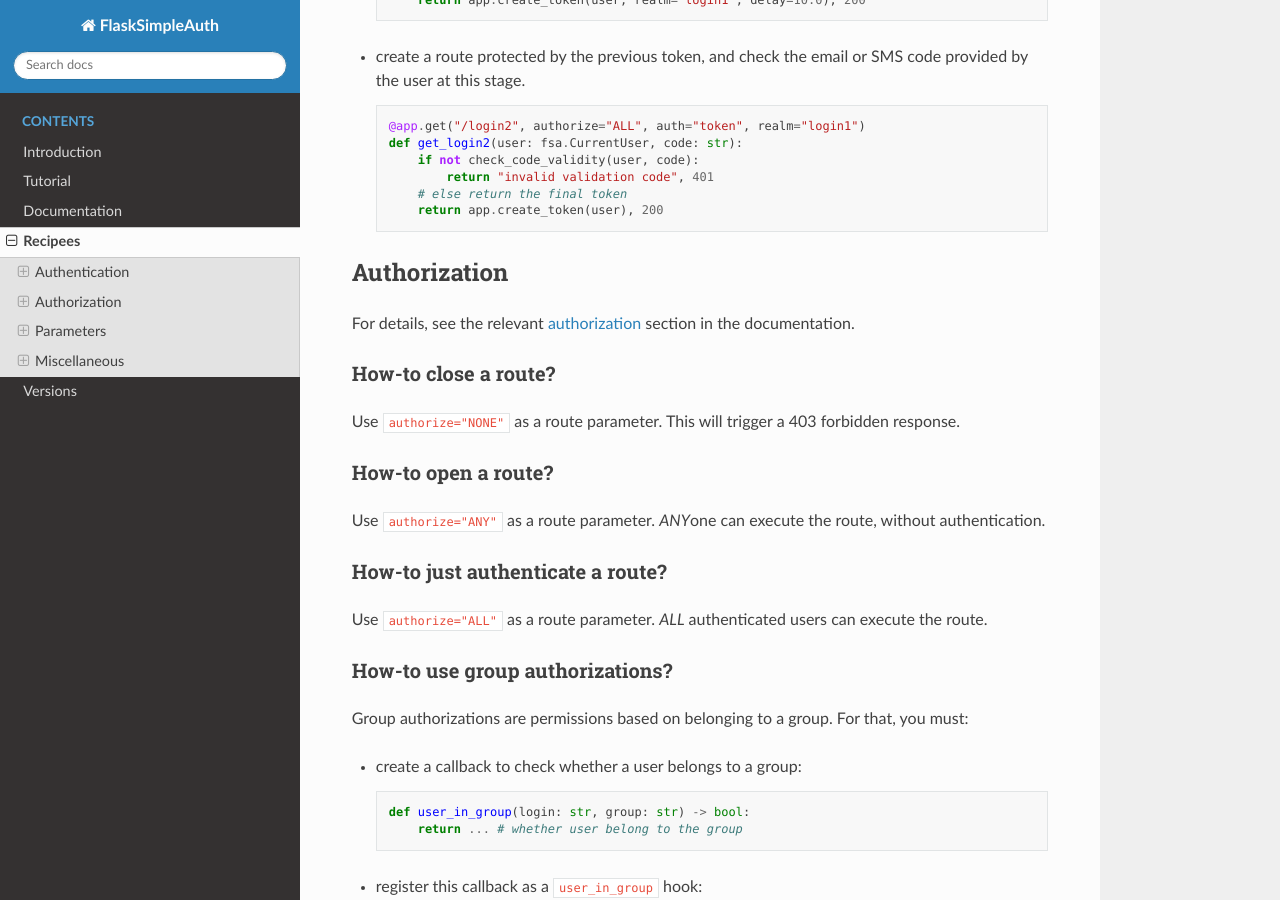
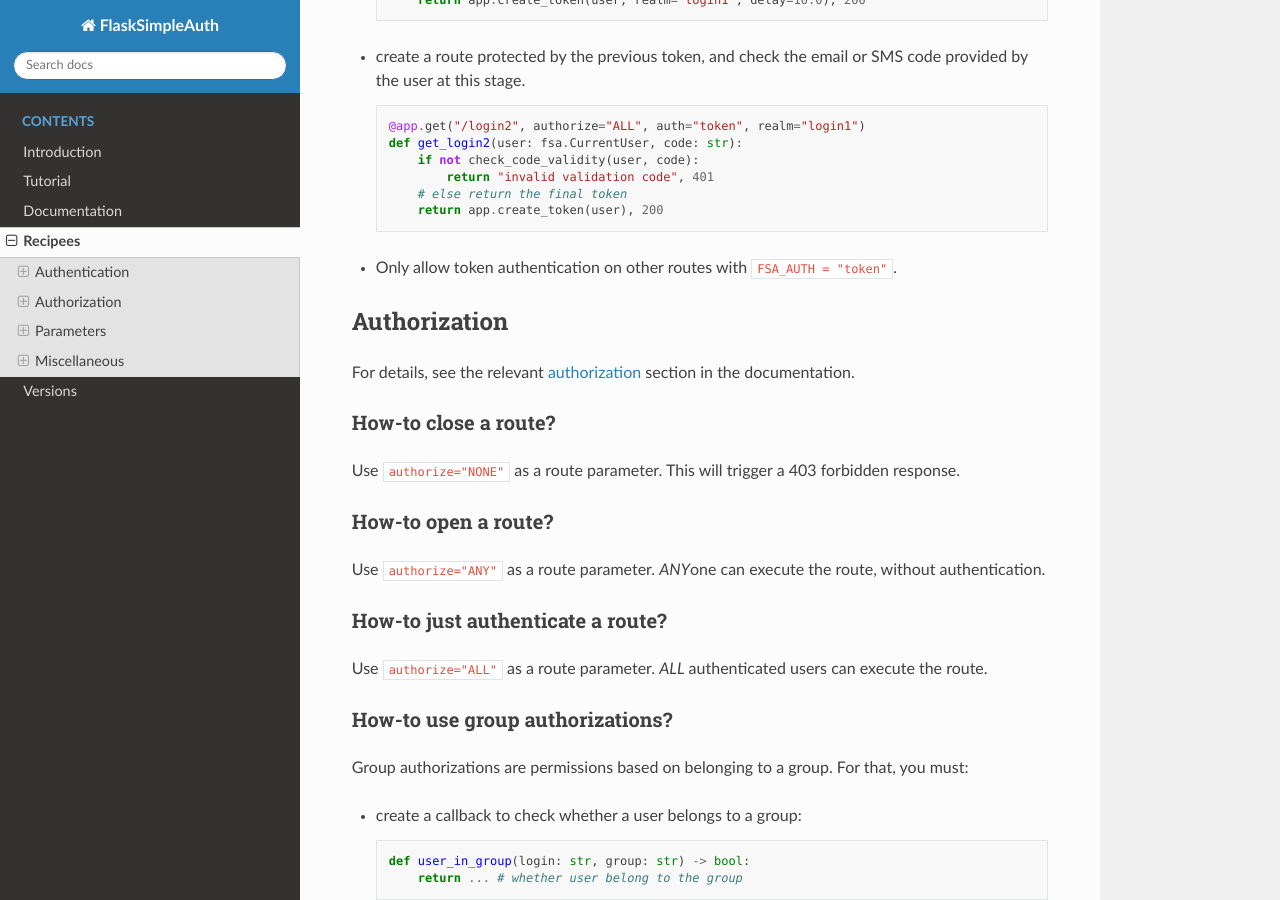
Before and after one commit to zx80/flask-simple-auth, a Sphinx documentation site: the page built from docs/RECIPEES.md, in a window 1280 px wide and 900 px high, scrolled down 3459 px. Built offline with Sphinx 7.4.7 and the Read the Docs theme 2.0.0, drawn with Linux system fonts in a browser that asks for light colours; pages that are not in the unit, such as notebooks, are missing from menus.

Commit message:
add missing key step for MFA

````diff
--- a/docs/RECIPEES.md
+++ b/docs/RECIPEES.md
@@ -161,6 +161,7 @@ that an authenfication method has succeeded, and that another must still be chec
       # else return the final token
       return app.create_token(user), 200
   ```
+- Only allow token authentication on other routes with `FSA_AUTH = "token"`.
 
 ## Authorization
 
````
